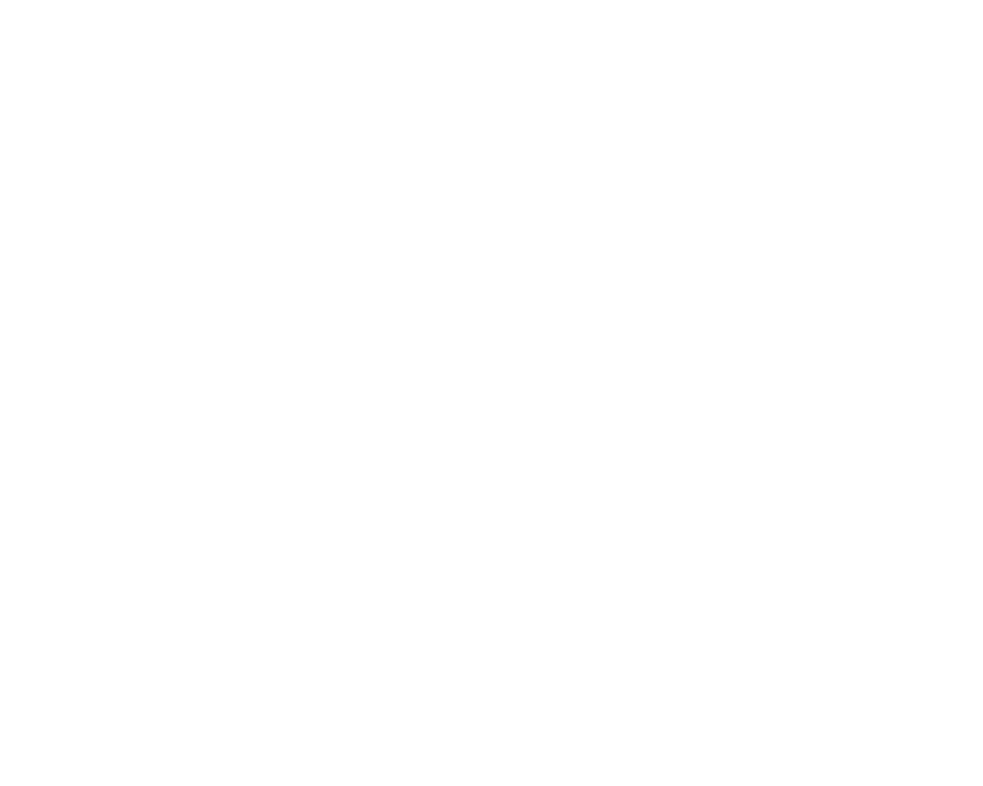
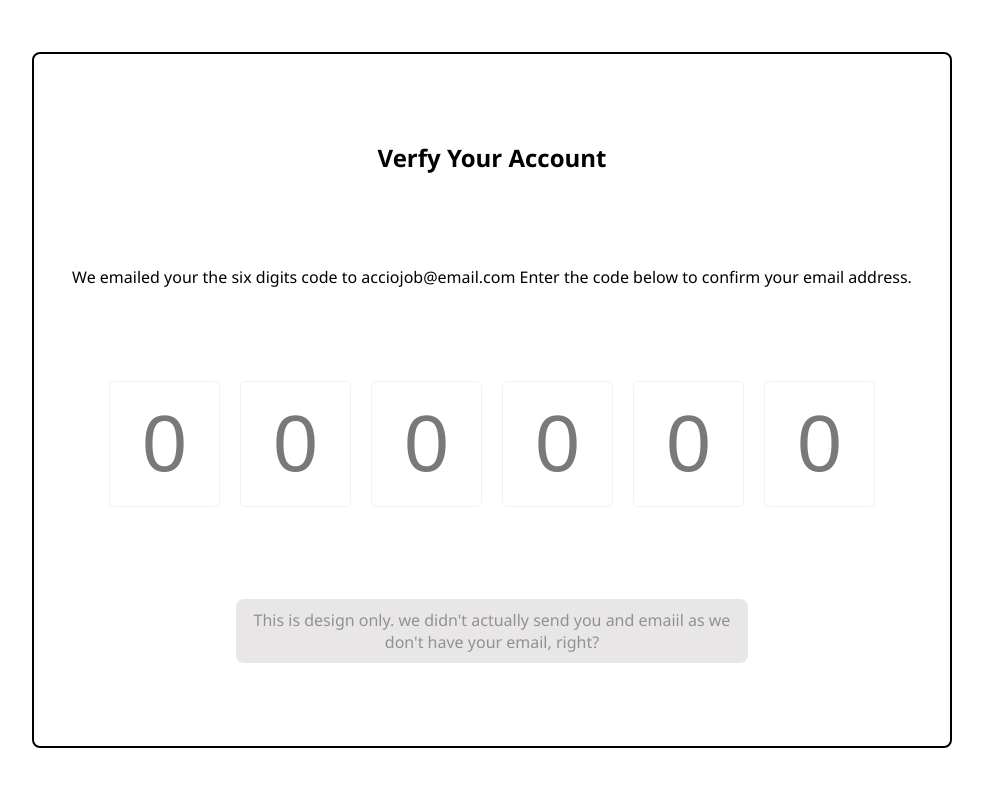
Before and after one commit to acciojob/OTP-avinashcbsharma, a website: page main.html in a window 1280 px wide. Shown: the whole page, without its empty margins (148-1131 px from the left). Drawn offline with Linux system fonts and the light colour scheme.

Commit message:
created a submission

```diff
--- a/main.html
+++ b/main.html
@@ -7,7 +7,25 @@
 </head>
 
 <body>
-	<!-- the entire body must be written by student -->
+	<div id="container">
+    <header id="verification_heading">
+        <h2>Verfy Your Account</h2>
+    </header>
+    <p id="verification_subtext">
+        We emailed your the six digits code to acciojob@email.com Enter the code below to confirm your email address.
+    </p>
+    <div id="digi_container">
+        <div class="digit">0</div>
+        <div class="digit">0</div>
+        <div class="digit">0</div>
+        <div class="digit">0</div>
+        <div class="digit">0</div>
+        <div class="digit">0</div>
+    </div>
+    <p class="mess">This is design only. we didn't actually send you and emaiil as we <br>
+        don't have your email, right?
+    </p>
+   </div>
     <script type="text/javascript" src="./script.js">
 </script>
 
--- a/styles.css
+++ b/styles.css
@@ -1 +1,48 @@
-/*  your css code here. If applicable */
+
+    body{
+            margin: 0;
+            padding: 0;
+            box-sizing: border-box;
+        }
+        #container{
+            display: flex;
+            flex-direction: column;
+            justify-content: space-evenly;
+            align-items: center;
+            margin: auto;
+            width: calc(100% - 30vw);
+            height: calc(100% - 10vw);
+
+            text-align: center;
+            border: 2px solid black;
+            border-radius: 8px;
+            font-family: 'Segoe UI', Tahoma, Geneva, Verdana, sans-serif;
+
+            position: absolute;
+            top: 50%;
+            left: 50%;
+            transform: translate(-50%, -50%);
+            padding: 10px;
+        }
+        .mess{
+            background-color: rgb(232, 230, 230);
+            color: rgb(146, 145, 145);
+            width: 55%;
+            padding: 10px;
+            border-radius: 8px;
+        }
+        #digi_container{
+            display: flex;
+            margin: 20px;
+            /* border: 1px solid red; */
+            width: 90%;
+            justify-content: space-evenly;
+        }
+        .digit{
+            font-family: Arial, Helvetica, sans-serif;
+            font-size: 80px;
+            color: rgb(123, 120, 120);
+            border: 1.5px solid rgb(245, 241, 241);
+            border-radius: 5px;
+            padding: 1rem 2rem;
+        }
```
